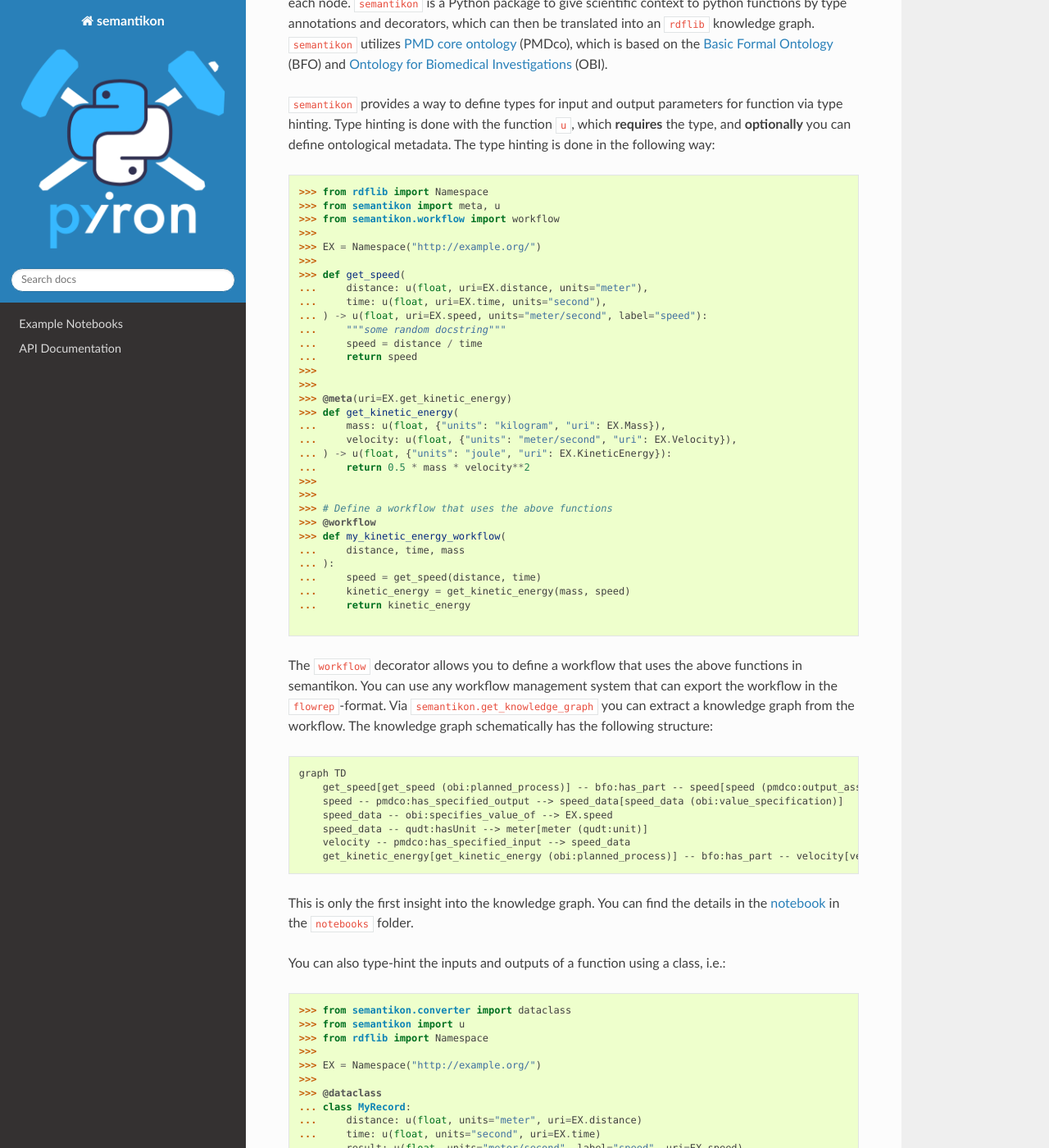
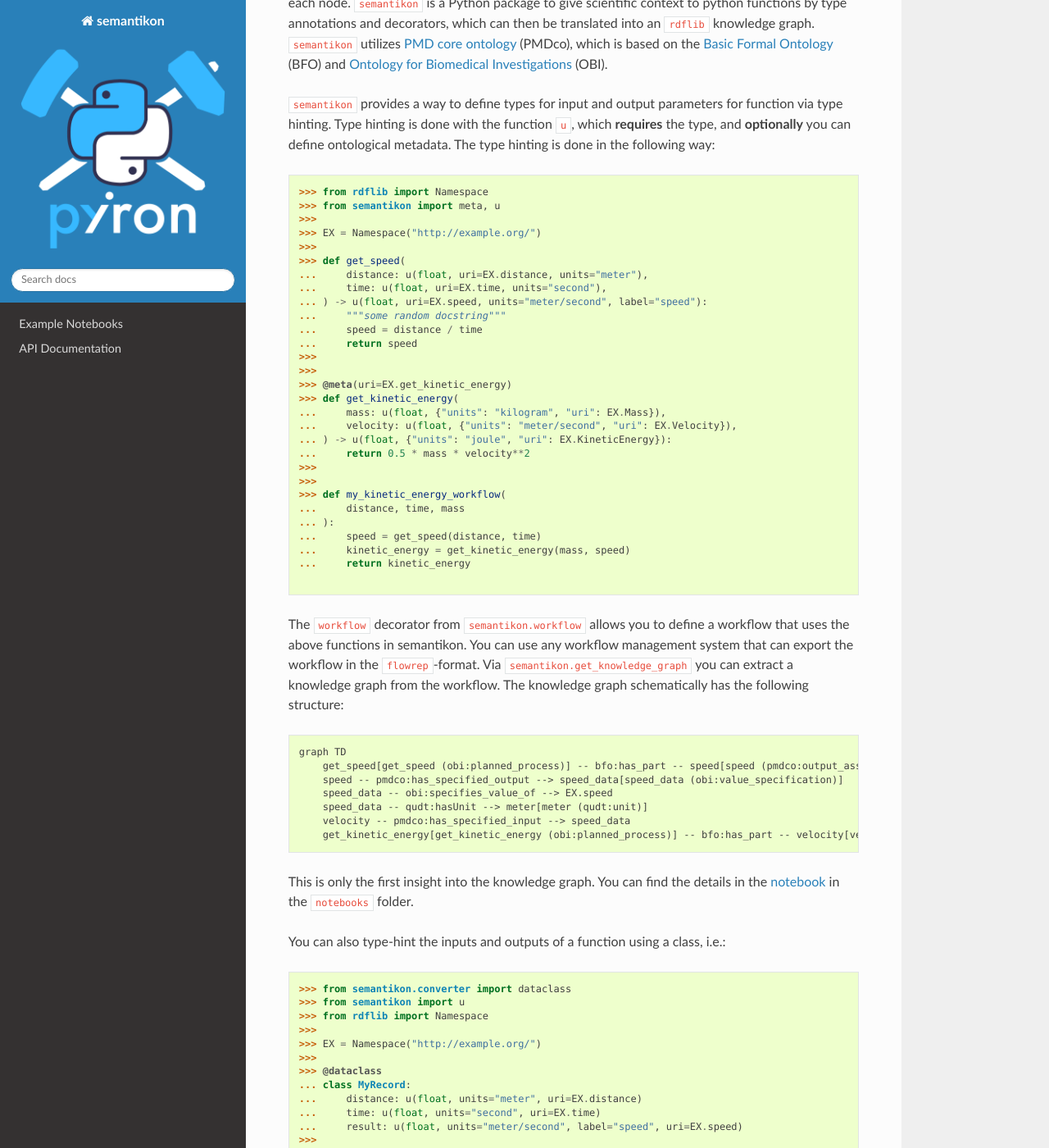
Before and after one commit to pyiron/semantikon, a Sphinx documentation site: the page built from docs/README.md, in a window 1280 px wide and 1400 px high, scrolled down 952 px. Shown: the whole window at 82% size. Built offline with Sphinx 7.4.7 and the Read the Docs theme 3.1.0, drawn with Linux system fonts in a browser that asks for light colours; the version number could not be read and is left out.

Commit message:
Not use workflow decorator

````diff
--- a/docs/README.md
+++ b/docs/README.md
@@ -42,7 +42,6 @@
 ```python
 >>> from rdflib import Namespace
 >>> from semantikon import meta, u
->>> from semantikon.workflow import workflow
 >>>
 >>> EX = Namespace("http://example.org/")
 >>>
@@ -63,8 +62,6 @@
 ...     return 0.5 * mass * velocity**2
 >>>
 >>>
->>> # Define a workflow that uses the above functions
->>> @workflow
 >>> def my_kinetic_energy_workflow(
 ...     distance, time, mass
 ... ):
@@ -111,7 +108,7 @@
 
 This is equivalent to the previous example. Moreover, if you need to modify some parameters, you can use `u` again, e.g. `u(MyRecord.distance, units="kilometer")`.
 
-#### Side tour: unit conversion with `pint`
+### Side tour: unit conversion with `pint`
 
 This part has nothing to do with the knowledge graph, but `semantikon` provides a way to interpret the types of inputs and outputs of a function via a decorator, in order to check consistency of the types and to convert them if necessary. Currently, `semantikon` provides an interpreter for `pint.UnitRegistry` objects. The interpreter is applied in the following way:
 
````
Also changed, not shown: other parts of docs/README.md (+1 -1 lines).
